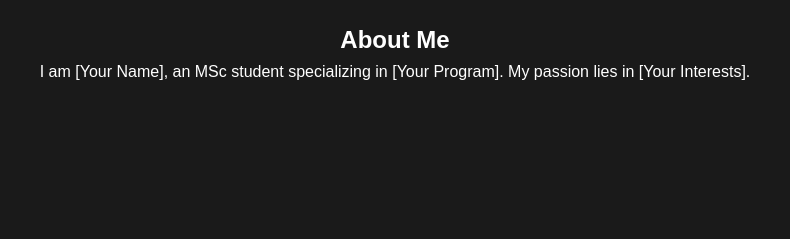
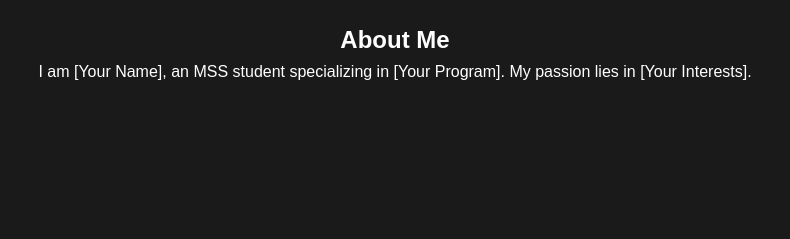
Before and after one commit to SukelChakma24/sukel.io, a plain HTML site: page about.html in a window 1280 px wide. Shown: the part 434-673 px from the top of the page, 245-1035 px from the left. Drawn offline with Linux system fonts and the light colour scheme.

Commit message:
Update about.html

```diff
--- a/about.html
+++ b/about.html
@@ -23,7 +23,7 @@
       <section class="about">
         <img src="./sukel.png" alt="Profile Picture" class="profile-pic">
         <h2>About Me</h2>
-        <p>I am [Your Name], an MSc student specializing in [Your Program]. My passion lies in [Your Interests].</p>
+        <p>I am [Your Name], an MSS student specializing in [Your Program]. My passion lies in [Your Interests].</p>
       </section>
     </main>
     <footer>
```
